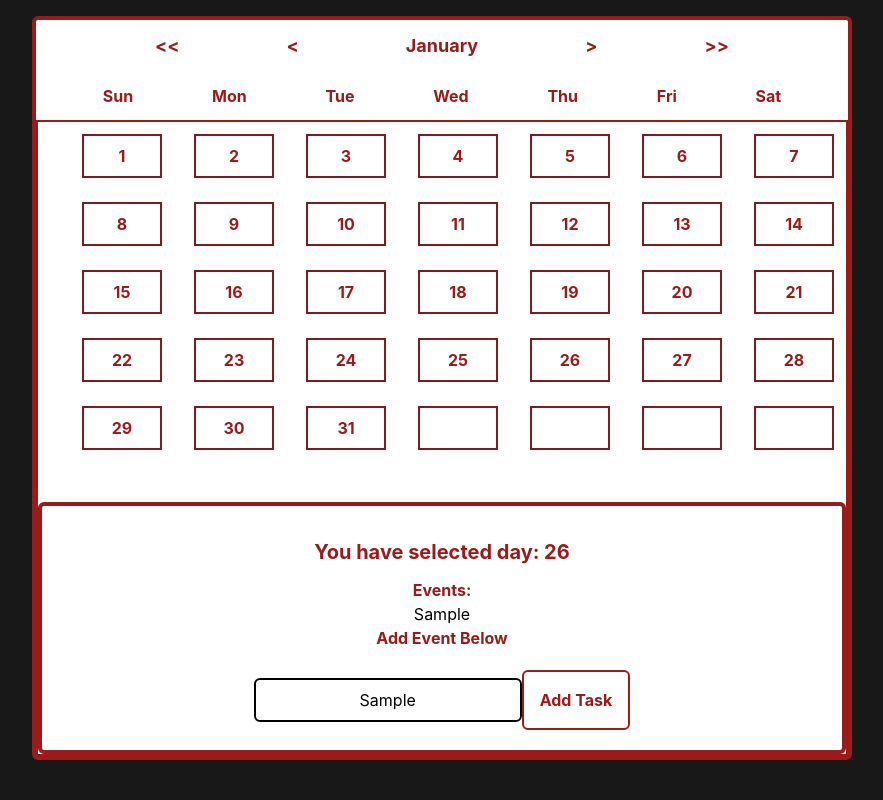
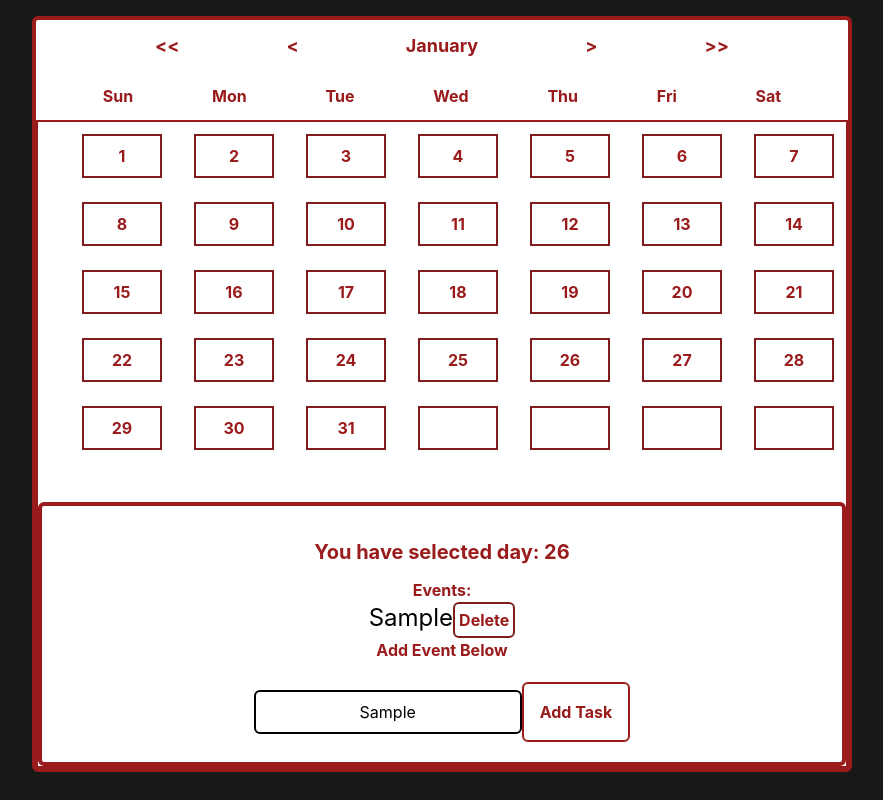
Before and after one commit to Killdroid2342/calendar, a React (Vite) app: page / in a window 1280 px wide. Both pictures are taken after typing "Sample" into the empty fields and a click on the button "Add Task". Shown: the whole page, without its empty margins (198-1081 px from the left). Built offline with nearby package versions, Linux system fonts and the light colour scheme.

Commit message:
added delete feature

```diff
--- a/src/components/Dates/FormDate/FormDate.tsx
+++ b/src/components/Dates/FormDate/FormDate.tsx
@@ -2,6 +2,7 @@ import { Item } from '../Dates';
 
 interface TProps {
   handleSubmit: any;
+  handleDelete: any;
   selectedDate: number;
   setInputValue: any;
   items: Item[];
@@ -10,6 +11,7 @@ interface TProps {
 const FormDate = ({
   handleSubmit,
   selectedDate,
+  handleDelete,
   setInputValue,
   items,
 }: TProps) => {
@@ -20,7 +22,19 @@ const FormDate = ({
         <p className='text-red-800 font-bold'>Events:</p>
         <div className='flex flex-col'>
           {items.map((item: Item) => {
-            return <p key={item.id}>{item.value}</p>;
+            return (
+              <div key={item.id}>
+                <div className='flex flex-row'>
+                  <p className='text-2xl'>{item.value}</p>
+                  <button
+                    className='border-2 border-red-900 p-1 rounded-md text-red-800 font-bold'
+                    onClick={() => handleDelete(item.id)}
+                  >
+                    Delete
+                  </button>
+                </div>
+              </div>
+            );
           })}
         </div>
         <p className='text-red-800 font-bold'>Add Event Below</p>
```
